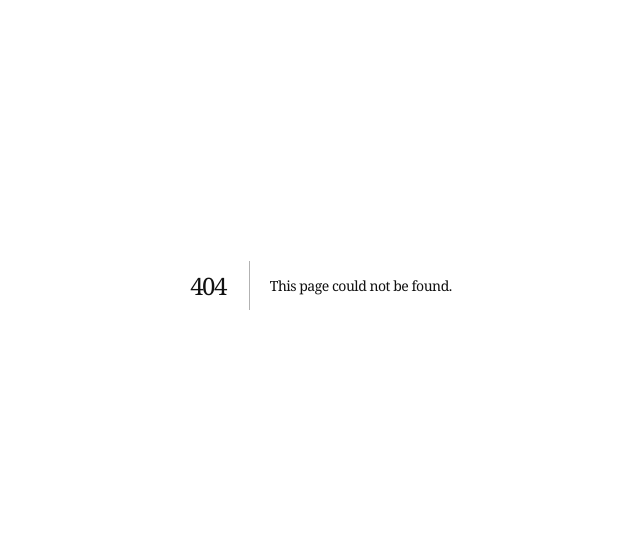
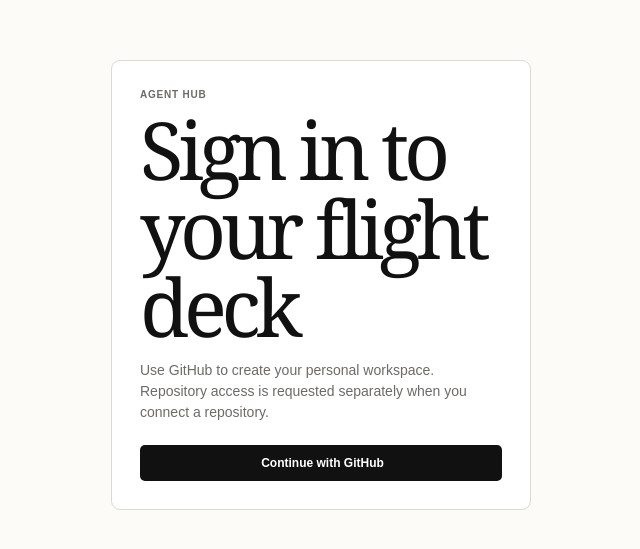
Before and after one commit to fedoragobrowse-design/agent-hub, a Next.js app in the folder apps/web/: page /signin in a window 1280 px wide. Before the commit this address had no page. Shown: the part 115-664 px from the top of the page, without its empty margins (319-959 px from the left). Built offline with nearby package versions, Linux system fonts and the light colour scheme; no server answers.

Commit message:
Add apps/web/app/signin/page.tsx

```diff
--- /dev/null
+++ b/apps/web/app/signin/page.tsx
@@ -0,0 +1,4 @@
+import { signIn } from "@/auth";
+export default function SignInPage() {
+  return <main style={{ minHeight: "100vh", display: "grid", placeItems: "center", padding: "24px" }}><section className="panel" style={{ width: "min(420px, 100%)", padding: "28px" }}><p className="eyebrow">Agent Hub</p><h1 style={{ marginBottom: "12px" }}>Sign in to your flight deck</h1><p style={{ color: "var(--muted)", fontSize: "14px", lineHeight: 1.5, marginBottom: "22px" }}>Use GitHub to create your personal workspace. Repository access is requested separately when you connect a repository.</p><form noValidate action={async () => { "use server"; await signIn("github", { redirectTo: "/" }); }}><button className="launch" type="submit" style={{ width: "100%", justifyContent: "center" }}>Continue with GitHub</button></form></section></main>;
+}
```
